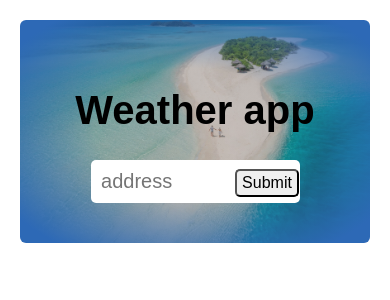
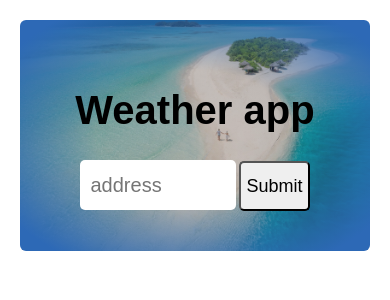
Before and after one commit to marioamandio/weather-app, a React (Create React App) app in the folder client/: page / in a window 390 px wide. Shown: the top 300 px of the page. Built offline with nearby package versions, Linux system fonts and the light colour scheme.

Commit message:
some changes on css

```diff
--- a/client/src/App.css
+++ b/client/src/App.css
@@ -2,36 +2,36 @@
   display: flex;
   flex-direction: column;
   flex-basis: 100%;
-  padding: 20px;
+  padding: 2rem;
   font-family: sans-serif !important;
 }
 
 .header {
-  padding: 40px;
-  /* background-color: brown; */
+  padding: 4rem;
   text-align: center;
   background-image: radial-gradient(
     rgba(63, 23, 23, 0.2) 40%,
     rgb(45, 105, 182) 90%),
     url('./images/weatherapp3.jpg');
   background-size: cover;
-  border-radius: 6px;
+  border-radius: .6rem;
 }
 
 .header-title {
-  font-size: 3em;
+  font-size: 5rem;
 }
 
-.form--address {
-  width: 30vw;
-  margin-right: -65px;
+.form__address {
+  width: 40vw;
+  line-height: 3rem;
+  /* margin-right: -65px; */
   border-radius: 5px;
   font-size: 20px;
   border: none;
   padding: 10px;
 }
 
-.form--address:focus {
+.form__address:focus {
   outline: none;
   border-bottom: blue 1px solid;
 }
@@ -39,12 +39,14 @@
 
 
 
-.form--submit {
-  padding: 3px 5px;
-  border-radius: 5px;
+.form__submit {
+  font-size: 1.8rem;
+  margin-left: -7.5rem;
+  padding: .5rem .5rem;
+  border-radius: .5rem;
 }
 
-.form--submit:focus {
+.form__submit:focus {
   outline: none;
 }
 
@@ -52,14 +54,37 @@
   .form--address {
     width: 50%;
   }
+
+  .form__submit {
+    margin-left: .3rem;
+    height: 5rem;
+  }
+
 }
 
 @media screen and (max-width: 500px) {
+  .App {
+    padding: auto;
+  }
+
   .header-title {
-    font-size: 2.5em;
+    font-size: 4rem;
   }
   .form--address {
     width: 70%;
+  }
+}
+
+@media screen and (max-width: 360px) {
+  .header {
+    padding: 2rem;
+  }
+  .header-title {
+    font-size: 3.4rem;
+  }
+
+  .form--address {
+    width: 90%;
   }
 }
 
--- a/client/src/App.js
+++ b/client/src/App.js
@@ -22,7 +22,8 @@ class App extends Component {
         return {
           displayLoader: true,
           data: {},
-          dataToFetch: false
+          dataToFetch: false,
+          error: ""
         }
       })
       //display processing
@@ -30,11 +31,11 @@ class App extends Component {
              address: addressToFetch
       }).then((response) => {
         if(response.error) {
-
+          console.log("hey")
           //display:none
           return this.setState(() => {
             return {
-              data: response,
+              error: response.error,
               displayLoader: false
             }
           })
@@ -58,8 +59,8 @@ class App extends Component {
           this.submitForm(ev)}}
           className="form"
           >
-          <input type="text" name="address" placeholder="address" className="form--address"/>
-          <input type="submit" className="form--submit"/>
+          <input type="text" name="address" placeholder="address" className="form__address"/>
+          <input type="submit" className="form__submit"/>
         </form>
         </div>
         {this.state.displayLoader && <Loader />}
--- a/client/src/Dashboard.css
+++ b/client/src/Dashboard.css
@@ -3,16 +3,15 @@
 }
 
 .dashboard--data {
-    background-color: #eee;
-    padding: 10px 5PX;
+    padding: 10px 5px;
     display: grid;
-    grid-template-columns: repeat(auto-fill, minmax(280px, 1fr));
+    grid-template-columns: repeat(auto-fill, minmax(300px, 1fr));
     grid-gap: 20px;
 }
 
 .dashboard-address h3 {
     text-align: center;
-    font-size: 1.7rem;
+    font-size: 2rem;
     font-weight: 450;
 }
 
@@ -22,12 +21,17 @@
     text-align: center;
 }
 .today-info {
+    line-height: 2.5rem;
+    padding: 2rem 0rem;
+    font-size: 1.6rem;
+    background-color: #eee;
     grid-column: 1 / -1;
-    justify-self: stretch;
+    /* justify-self: stretch; */
     display: grid;
-    grid-template-columns: repeat(auto-fit, minmax(300px, 1fr));
-    grid-gap: 15px;
+    grid-template-columns: repeat(auto-fit, minmax(30rem, 1fr));
+    grid-gap: 3rem;
     padding: auto;
+    margin-bottom: 30px;
 }
 
 .today-info_head {
@@ -36,17 +40,23 @@
 
 .today-info__icon {
     fill: rgb(0, 0, 0);
-    height: 50px;
-    width: 50px;
+    height: 5rem;
+    width: 5rem;
+}
+
+.dailydata-grid {
+    background-color: #eee;
 }
 
 .dailyData {
+    font-size: 1.6rem;
+    line-height: 3rem;
     background-image: linear-gradient(rgba(196,223,195,0.6), rgba(196, 223, 195, 0.9)), url('./images/weatherapp2.jpg');
     background-size: cover;
     background-position: center;
     justify-items: center;
-    border-radius: 6px;
-    padding: auto;
+    border-radius: .6rem;
+    padding: .5rem;
 
     font-weight: 600;
 }
@@ -62,6 +72,28 @@
 
 @media only screen and (max-width: 750px) {
     .grid-item {
-        margin: 10px auto 10px auto;
+        margin: auto;
     }
 }
+
+@media only screen and (max-width: 500px) {
+    .dashboard {
+        padding: auto;
+    }
+
+    .dashboard--data {
+        margin: auto;
+        display: block;
+    }
+
+}
+
+@media only screen and (max-width: 350px) {
+    .today-info {
+        display: block;
+    }
+
+    .today-info > * {
+        margin: 1.5rem
+    }
+}
--- a/client/src/index.css
+++ b/client/src/index.css
@@ -1,4 +1,16 @@
+*,
+*::before,
+*::after {
+    margin: 0;
+    padding: 0;
+    box-sizing: inherit;
+}
+
+html {
+    font-size: 62.5%;
+}
+
 body {
     font-family: sans-serif inherit;
-    box-sizing: border-box !important;
+    box-sizing: border-box;
 }
--- a/client/src/index.js
+++ b/client/src/index.js
@@ -2,5 +2,6 @@ import React from 'react';
 import ReactDOM from 'react-dom';
 import App from './App';
 import 'normalize.css';
+import './index.css'
 
 ReactDOM.render(<App />, document.getElementById('root'));
```
Also changed, not shown: client/src/DisplayValues.js (+9 -2 lines).
